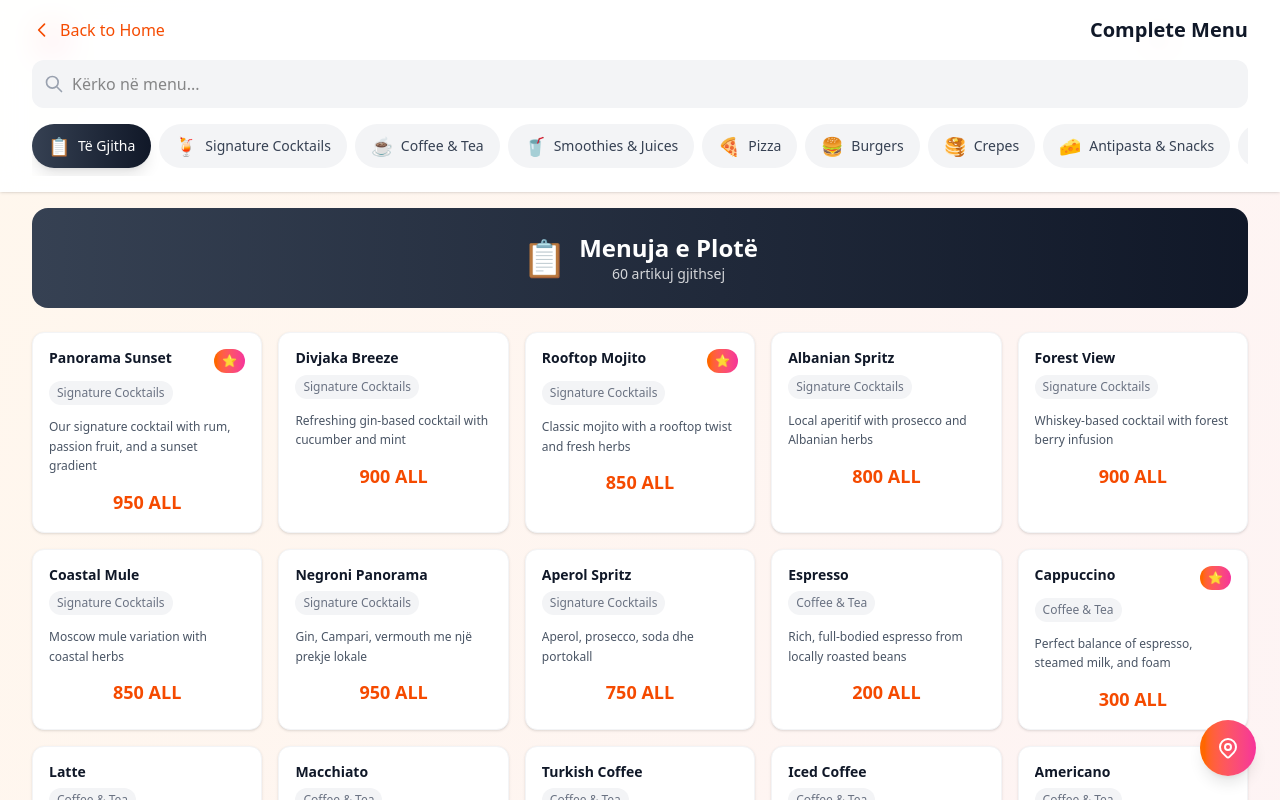
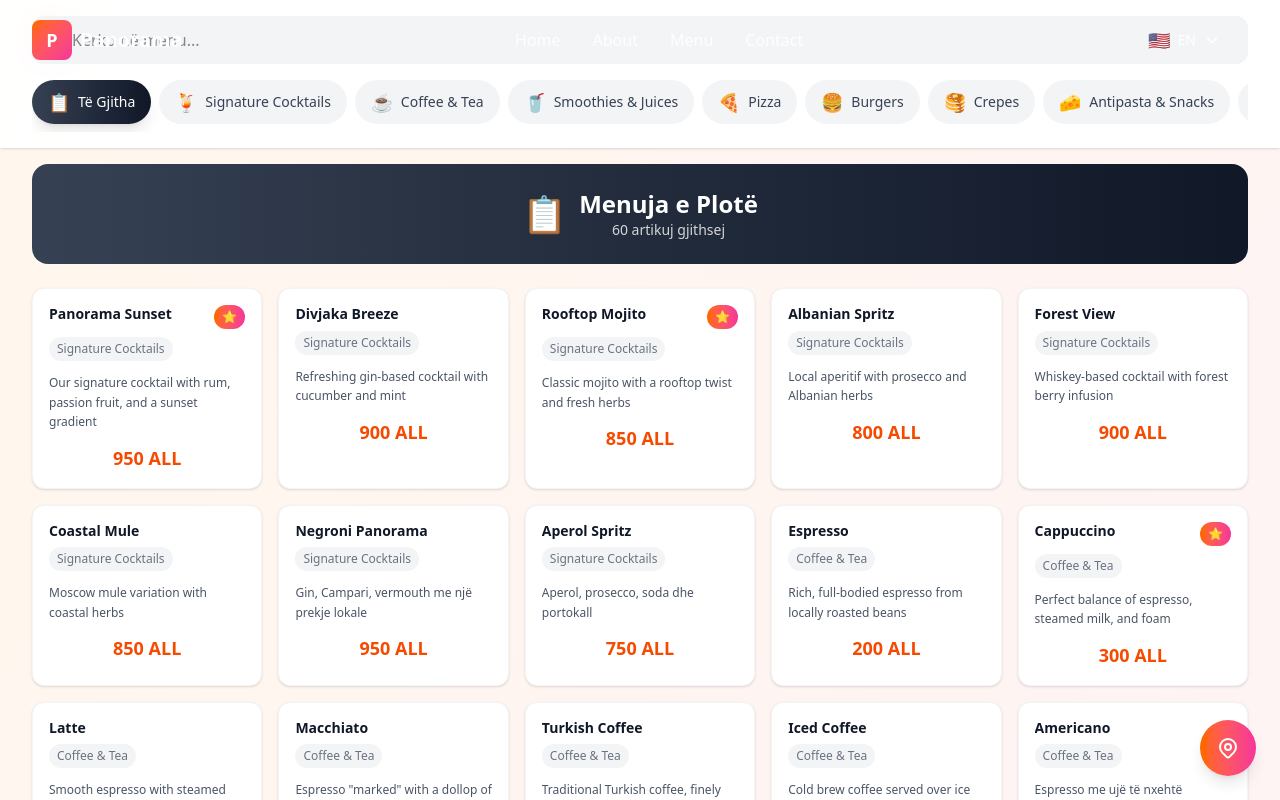
Before and after one commit to juxhinxhihani/panorama-rooftop, a Next.js app: page /menu in a window 1280 px wide. Shown: the top 800 px of the page. Built offline with nearby package versions, Linux system fonts and the light colour scheme.

Commit message:
Add menu

```diff
--- a/src/screens/FullMenuScreen.tsx
+++ b/src/screens/FullMenuScreen.tsx
@@ -2,6 +2,7 @@
 import { useState } from 'react'
 import { useLanguage } from '@/contexts/LanguageContext'
 import Link from 'next/link'
+import Header from "@/components/layout/Header";
 
 interface MenuItem {
   name: string
@@ -463,21 +464,7 @@ export default function FullMenuScreen() {
       {/* Fixed Header */}
       <div className="sticky top-0 z-50 bg-white/95 backdrop-blur-md shadow-sm">
         <div className="max-w-7xl mx-auto px-4 sm:px-6 lg:px-8 py-4">
-          <div className="flex items-center justify-between mb-4">
-            <Link
-              href="/"
-              className="flex items-center text-orange-600 hover:text-orange-700 transition-colors"
-            >
-              <svg className="w-5 h-5 mr-2" fill="none" stroke="currentColor" viewBox="0 0 24 24">
-                <path strokeLinecap="round" strokeLinejoin="round" strokeWidth={2} d="M15 19l-7-7 7-7" />
-              </svg>
-              <span className="font-medium">{t('backToHome')}</span>
-            </Link>
-
-            <h1 className="text-xl font-bold text-gray-900">
-              {t('fullMenuTitle')}
-            </h1>
-          </div>
+          <Header />
 
           {/* Search Bar */}
           <div className="relative mb-4">
```
